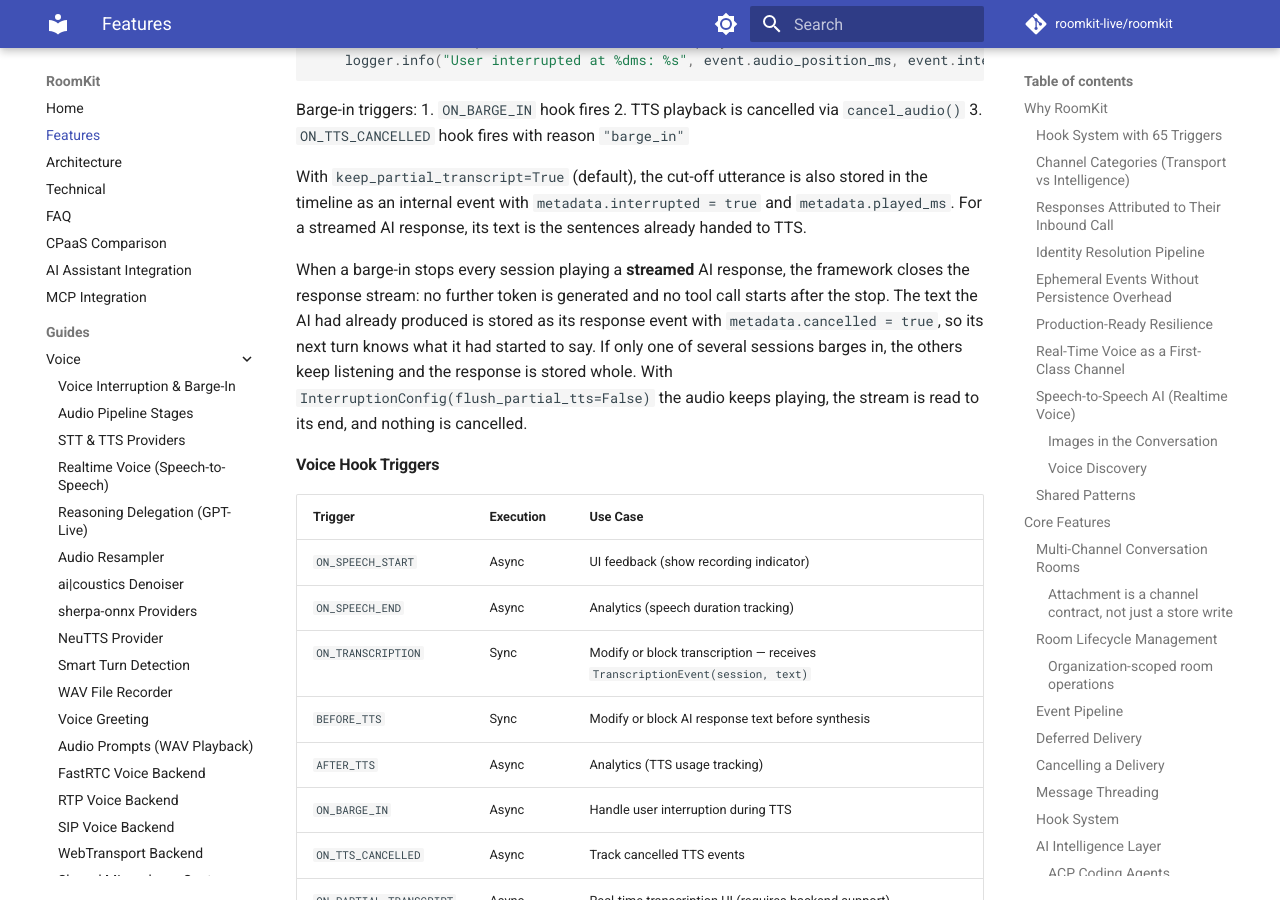
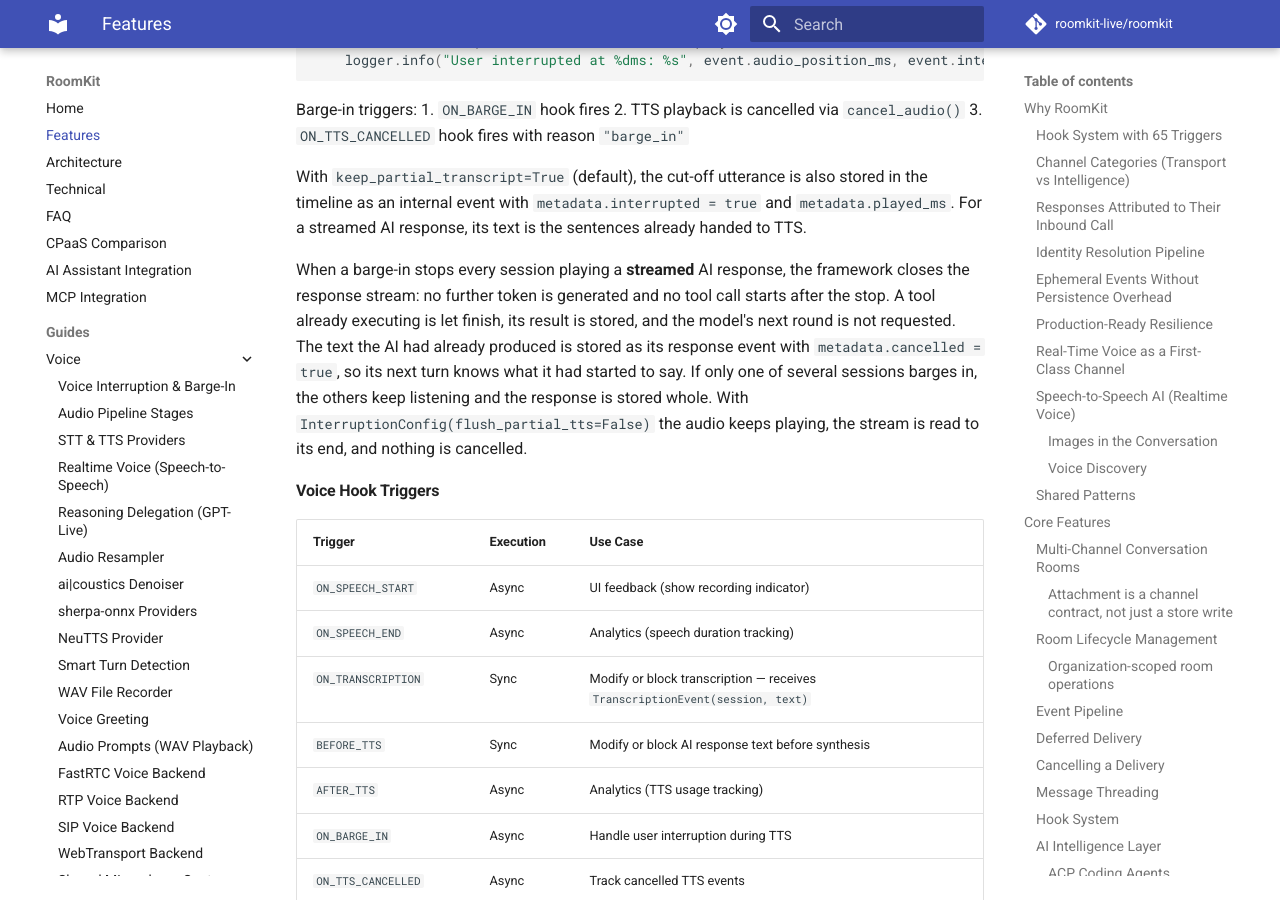
Before and after one commit to roomkit-live/roomkit-docs, an MkDocs documentation site: the page built from docs/features.md, in a window 1280 px wide and 900 px high, scrolled down 55748 px. Built offline with MkDocs 1.6.1 and Material for MkDocs 9.7.7, drawn with Linux system fonts in a browser that asks for light colours; comment, search, counter and statistics services are not loaded.

Commit message:
docs(voice): a tool running at a barge-in finishes (RMK-189)

```diff
--- a/docs/features.md
+++ b/docs/features.md
@@ -2182,7 +2182,7 @@ Barge-in triggers:
 
 With `keep_partial_transcript=True` (default), the cut-off utterance is also stored in the timeline as an internal event with `metadata.interrupted = true` and `metadata.played_ms`. For a streamed AI response, its text is the sentences already handed to TTS.
 
-When a barge-in stops every session playing a **streamed** AI response, the framework closes the response stream: no further token is generated and no tool call starts after the stop. The text the AI had already produced is stored as its response event with `metadata.cancelled = true`, so its next turn knows what it had started to say. If only one of several sessions barges in, the others keep listening and the response is stored whole. With `InterruptionConfig(flush_partial_tts=False)` the audio keeps playing, the stream is read to its end, and nothing is cancelled.
+When a barge-in stops every session playing a **streamed** AI response, the framework closes the response stream: no further token is generated and no tool call starts after the stop. A tool already executing is let finish, its result is stored, and the model's next round is not requested. The text the AI had already produced is stored as its response event with `metadata.cancelled = true`, so its next turn knows what it had started to say. If only one of several sessions barges in, the others keep listening and the response is stored whole. With `InterruptionConfig(flush_partial_tts=False)` the audio keeps playing, the stream is read to its end, and nothing is cancelled.
 
 #### Voice Hook Triggers
 
```
